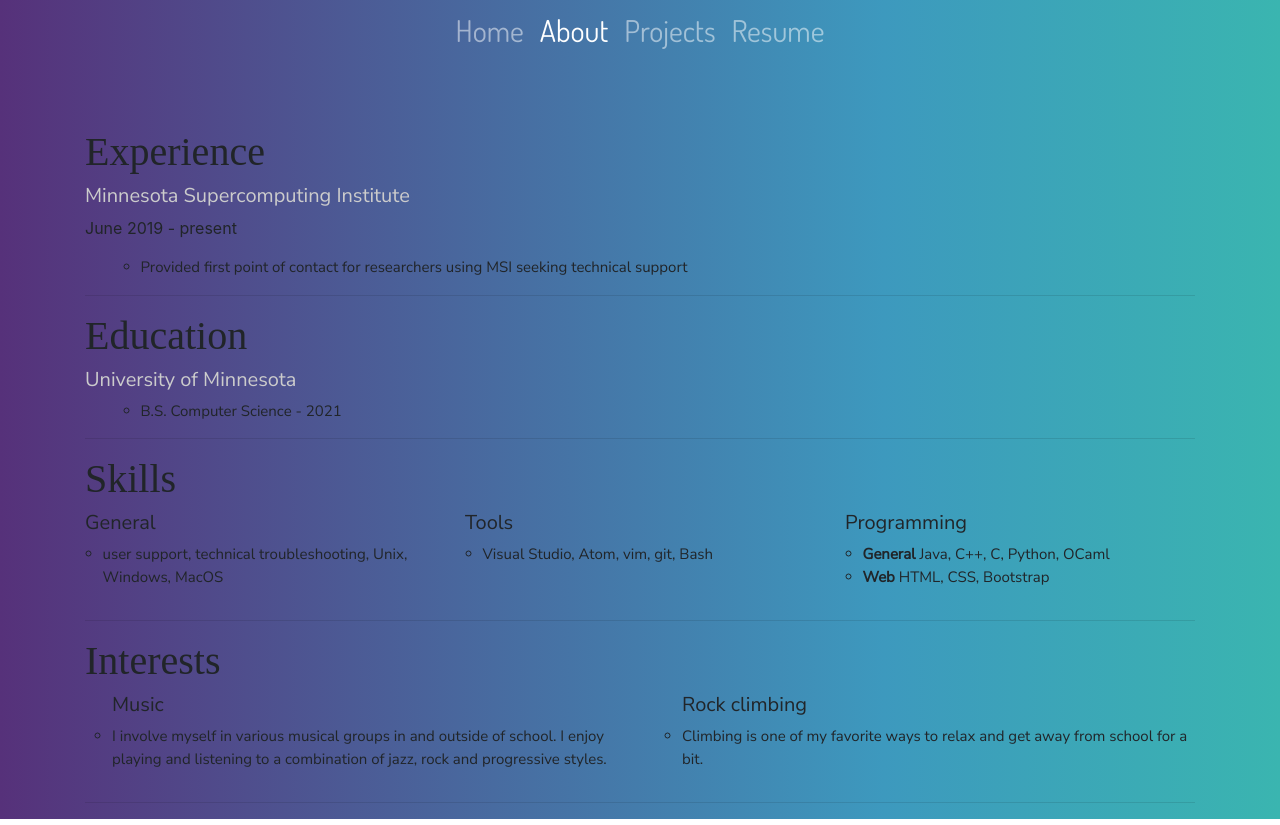
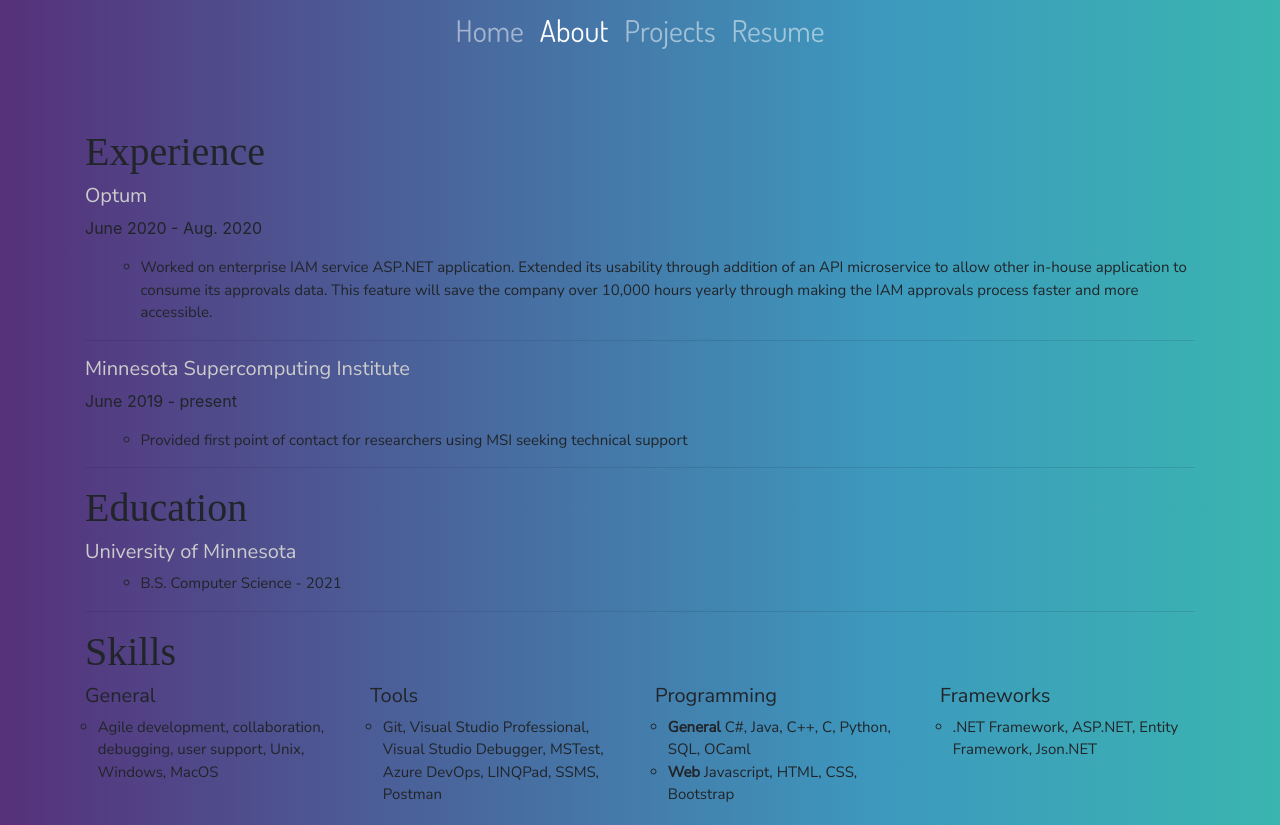
Before and after one commit to olatoc/olatoc, a plain HTML site: page docs/about.html in a window 1280 px wide. Shown: the top 825 px of the page. Drawn offline with nearby package versions, Linux system fonts and the light colour scheme; a web font is replaced by a local one.

Commit message:
fall 2020

```diff
--- a/docs/about.html
+++ b/docs/about.html
@@ -41,7 +41,7 @@
                         <a class="nav-link" href="projects.html">Projects</a>
                     </li>
                     <li class="nav-item">
-                        <a class="nav-link" href="resume_noaddress.pdf">Resume</a>
+                        <a class="nav-link" href="Resume_OliverLatocki.pdf">Resume</a>
                     </li>
                 </ul>
             </div>
@@ -53,6 +53,16 @@
             <div class="row">
                 <div id="experience" class="col-lg-12">
                     <h1>Experience</h1>
+                    <h2><a href="https://www.unitedhealthgroup.com/who-we-are/businesses/optum.html">Optum</a></h2>
+                    <p>June 2020 - Aug. 2020</p>
+                    <ul>
+                        <li>
+                            Worked on enterprise IAM service ASP.NET application. Extended its usability through addition of an API
+                            microservice to allow other in-house application to consume its approvals data. This feature will save the
+                            company over 10,000 hours yearly through making the IAM approvals process faster and more accessible.
+                        </li>
+                    </ul>
+                    <hr>
                     <h2><a href="https://msi.umn.edu">Minnesota Supercomputing Institute</a></h2>
                     <p>June 2019 - present</p>
                     <ul>
@@ -76,20 +86,26 @@
                         <div class="col-sm">
                             <h2>General</h2>
                             <ul>
-                                <li>user support, technical troubleshooting, Unix, Windows, MacOS</li>
+                                <li>Agile development, collaboration, debugging, user support, Unix, Windows, MacOS</li>
                             </ul>
                         </div>
                         <div class="col-sm">
                             <h2>Tools</h2>
                             <ul>
-                                <li>Visual Studio, Atom, vim, git, Bash</li>
+                                <li>Git, Visual Studio Professional, Visual Studio Debugger, MSTest, Azure DevOps, LINQPad, SSMS, Postman</li>
                             </ul>
                         </div>
                         <div class="col-sm">
                             <h2>Programming</h2>
                             <ul>
-                                <li><strong>General </strong>Java, C++, C, Python, OCaml</li>
-                                <li><strong>Web </strong>HTML, CSS, Bootstrap</li>
+                                <li><strong>General </strong>C#, Java, C++, C, Python, SQL, OCaml</li>
+                                <li><strong>Web </strong>Javascript, HTML, CSS, Bootstrap</li>
+                            </ul>
+                        </div>
+                        <div class="col-sm">
+                            <h2>Frameworks</h2>
+                            <ul>
+                                <li>.NET Framework, ASP.NET, Entity Framework, Json.NET</li>
                             </ul>
                         </div>
                     </div>
```
Also changed, not shown: docs/index.html (+1 -1 lines), docs/projects.html (+2 -1 lines), 1 other file.
